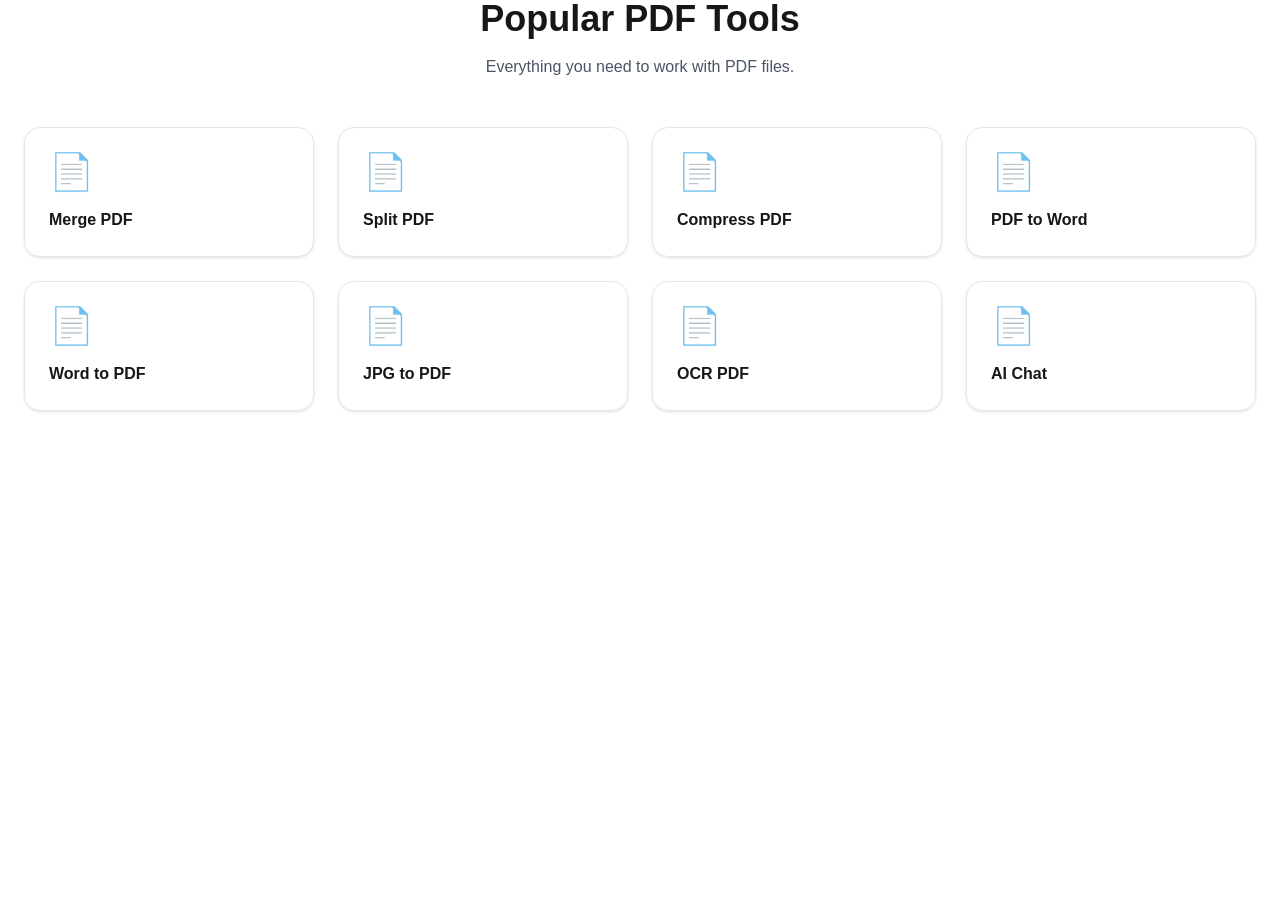
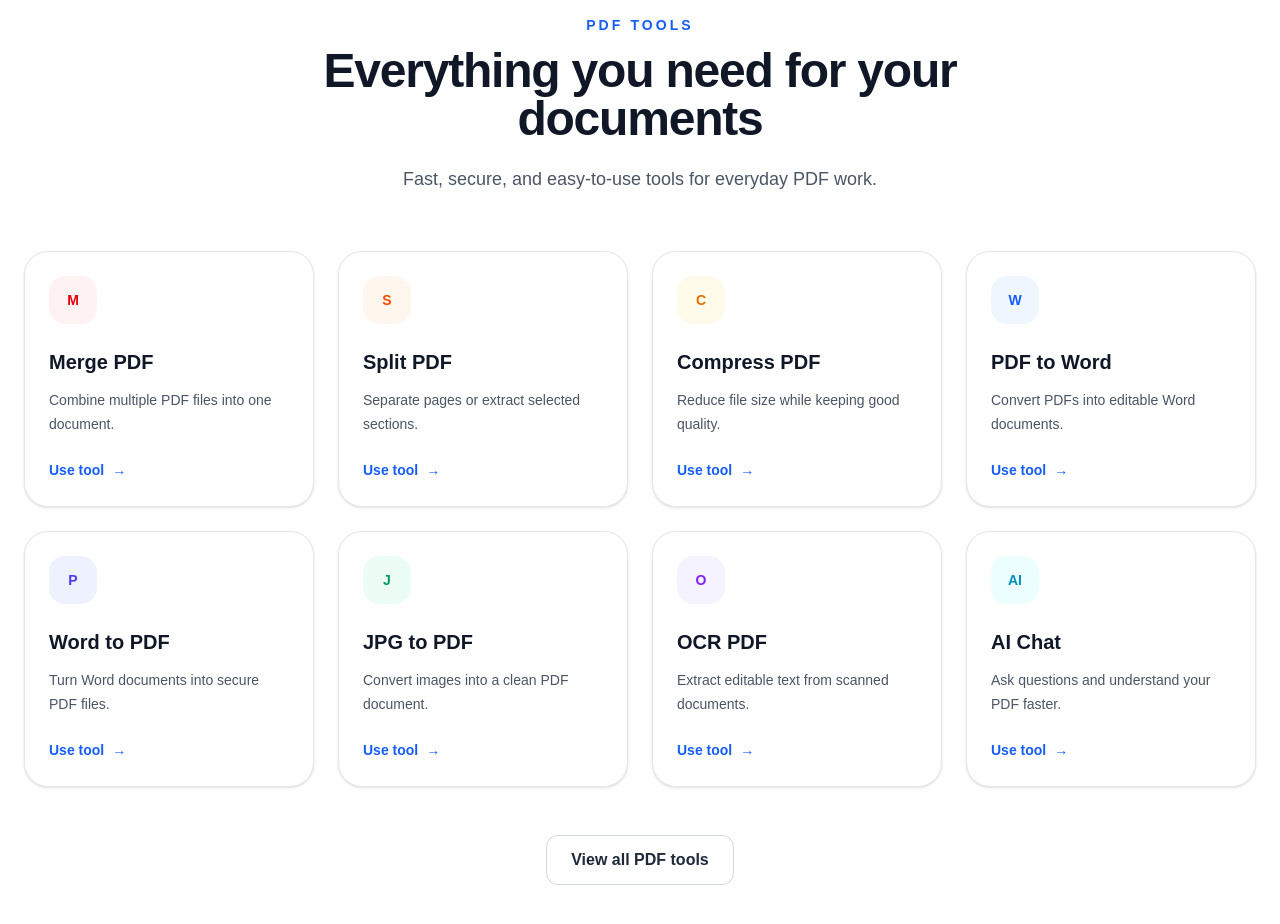
Before and after one commit to hamsa-tech26/pdfnova, a Next.js app: page / in a window 1280 px wide. Shown: the part 780-1704 px from the top of the page. Before the commit the page ends 1271 px from the top, so only its background shows below. Built offline with nearby package versions, Linux system fonts and the light colour scheme.

Commit message:
Redesign PDF tools section

```diff
--- a/components/ToolsSection.tsx
+++ b/components/ToolsSection.tsx
@@ -1,37 +1,107 @@
+const tools = [
+  {
+    title: "Merge PDF",
+    description: "Combine multiple PDF files into one document.",
+    icon: "M",
+    accent: "bg-red-50 text-red-600",
+  },
+  {
+    title: "Split PDF",
+    description: "Separate pages or extract selected sections.",
+    icon: "S",
+    accent: "bg-orange-50 text-orange-600",
+  },
+  {
+    title: "Compress PDF",
+    description: "Reduce file size while keeping good quality.",
+    icon: "C",
+    accent: "bg-amber-50 text-amber-600",
+  },
+  {
+    title: "PDF to Word",
+    description: "Convert PDFs into editable Word documents.",
+    icon: "W",
+    accent: "bg-blue-50 text-blue-600",
+  },
+  {
+    title: "Word to PDF",
+    description: "Turn Word documents into secure PDF files.",
+    icon: "P",
+    accent: "bg-indigo-50 text-indigo-600",
+  },
+  {
+    title: "JPG to PDF",
+    description: "Convert images into a clean PDF document.",
+    icon: "J",
+    accent: "bg-emerald-50 text-emerald-600",
+  },
+  {
+    title: "OCR PDF",
+    description: "Extract editable text from scanned documents.",
+    icon: "O",
+    accent: "bg-violet-50 text-violet-600",
+  },
+  {
+    title: "AI Chat",
+    description: "Ask questions and understand your PDF faster.",
+    icon: "AI",
+    accent: "bg-cyan-50 text-cyan-600",
+  },
+];
+
 export default function ToolsSection() {
-  const tools = [
-    "Merge PDF",
-    "Split PDF",
-    "Compress PDF",
-    "PDF to Word",
-    "Word to PDF",
-    "JPG to PDF",
-    "OCR PDF",
-    "AI Chat",
-  ];
+  return (
+    <section className="bg-white px-6 py-24">
+      <div className="mx-auto max-w-7xl">
+        <div className="mx-auto max-w-2xl text-center">
+          <p className="text-sm font-semibold uppercase tracking-[0.22em] text-blue-600">
+            PDF Tools
+          </p>
 
-  return (
-    <section className="bg-white py-20">
-      <div className="mx-auto max-w-7xl px-6">
-        <h2 className="mb-4 text-center text-4xl font-bold">
-          Popular PDF Tools
-        </h2>
+          <h2 className="mt-3 text-4xl font-extrabold tracking-tight text-gray-900 md:text-5xl">
+            Everything you need for your documents
+          </h2>
 
-        <p className="mb-12 text-center text-gray-600">
-          Everything you need to work with PDF files.
-        </p>
+          <p className="mt-5 text-lg leading-8 text-gray-600">
+            Fast, secure, and easy-to-use tools for everyday PDF work.
+          </p>
+        </div>
 
-        <div className="grid grid-cols-2 gap-6 md:grid-cols-4">
+        <div className="mt-14 grid gap-6 sm:grid-cols-2 lg:grid-cols-4">
           {tools.map((tool) => (
-            <div
-              key={tool}
-              className="rounded-2xl border border-gray-200 p-6 shadow-sm transition hover:-translate-y-1 hover:shadow-lg"
+            <button
+              key={tool.title}
+              type="button"
+              className="group rounded-3xl border border-gray-200 bg-white p-6 text-left shadow-sm transition duration-200 hover:-translate-y-1 hover:border-blue-200 hover:shadow-xl"
             >
-              <div className="mb-4 text-4xl">📄</div>
+              <div
+                className={`flex h-12 w-12 items-center justify-center rounded-2xl text-sm font-extrabold ${tool.accent}`}
+              >
+                {tool.icon}
+              </div>
 
-              <h3 className="font-semibold">{tool}</h3>
-            </div>
+              <h3 className="mt-6 text-xl font-bold text-gray-900">
+                {tool.title}
+              </h3>
+
+              <p className="mt-3 text-sm leading-6 text-gray-600">
+                {tool.description}
+              </p>
+
+              <span className="mt-6 inline-flex items-center text-sm font-semibold text-blue-600">
+                Use tool
+                <span className="ml-2 transition group-hover:translate-x-1">
+                  →
+                </span>
+              </span>
+            </button>
           ))}
+        </div>
+
+        <div className="mt-12 text-center">
+          <button className="rounded-xl border border-gray-300 bg-white px-6 py-3 font-semibold text-gray-800 transition hover:border-blue-300 hover:text-blue-600">
+            View all PDF tools
+          </button>
         </div>
       </div>
     </section>
```
